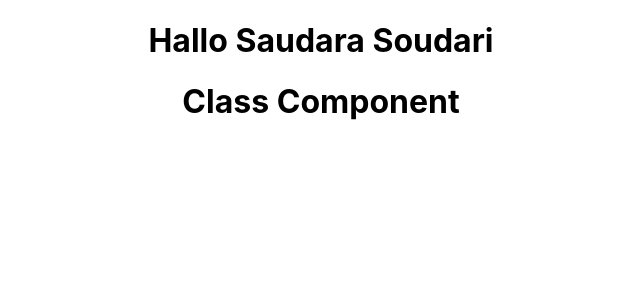
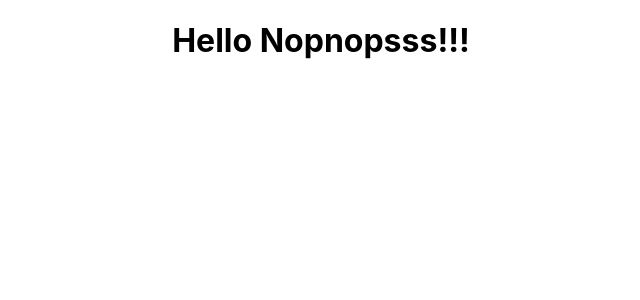
Before and after one commit to nofitamhfdyh/react-app, a React (Create React App) app: page / in a window 1280 px wide. Shown: the top 300 px of the page, without its empty margins (319-959 px from the left). Built offline with nearby package versions, Linux system fonts and the light colour scheme.

Commit message:
Using JSX Component

```diff
--- a/src/App.js
+++ b/src/App.js
@@ -2,17 +2,22 @@ import logo from './logo.svg';
 import './App.css';
 import Greet from './components/Greet'; //jika export greet secara langsung tanpa menggunaan default, maka dalam file ini harus ditambah kurung kurawa (1a)
 import Welcome from './components/Welcome';
+import Hello from './components/Hello';
 
 function App() {
   return (
     <div className="App">
-      <Greet>
+      {/* <Greet>
         //pemanggilan file Greet
       </Greet>
 
       <Welcome>
 
-      </Welcome>
+      </Welcome> */}
+
+      <Hello>
+
+      </Hello>
 
 
       {/* <header className="App-header">
--- /dev/null
+++ b/src/components/Hello.js
@@ -0,0 +1,14 @@
+import React from "react";
+
+
+const Hello = () => {
+        return(
+                <div>
+                        <h1>
+                                Hello Nopnopsss!!!
+                        </h1>
+                </div>
+        )
+}
+
+export default Hello
```
